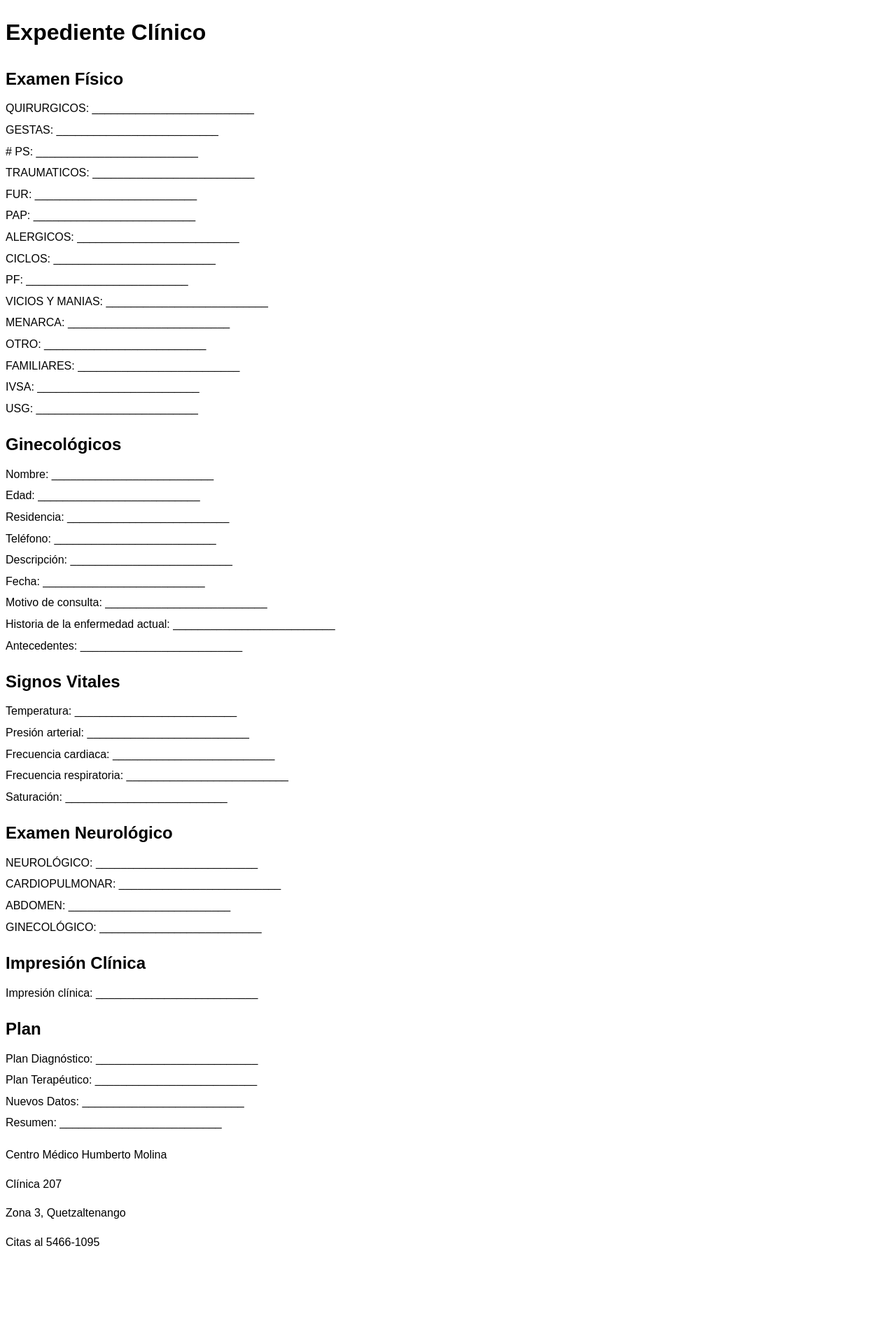
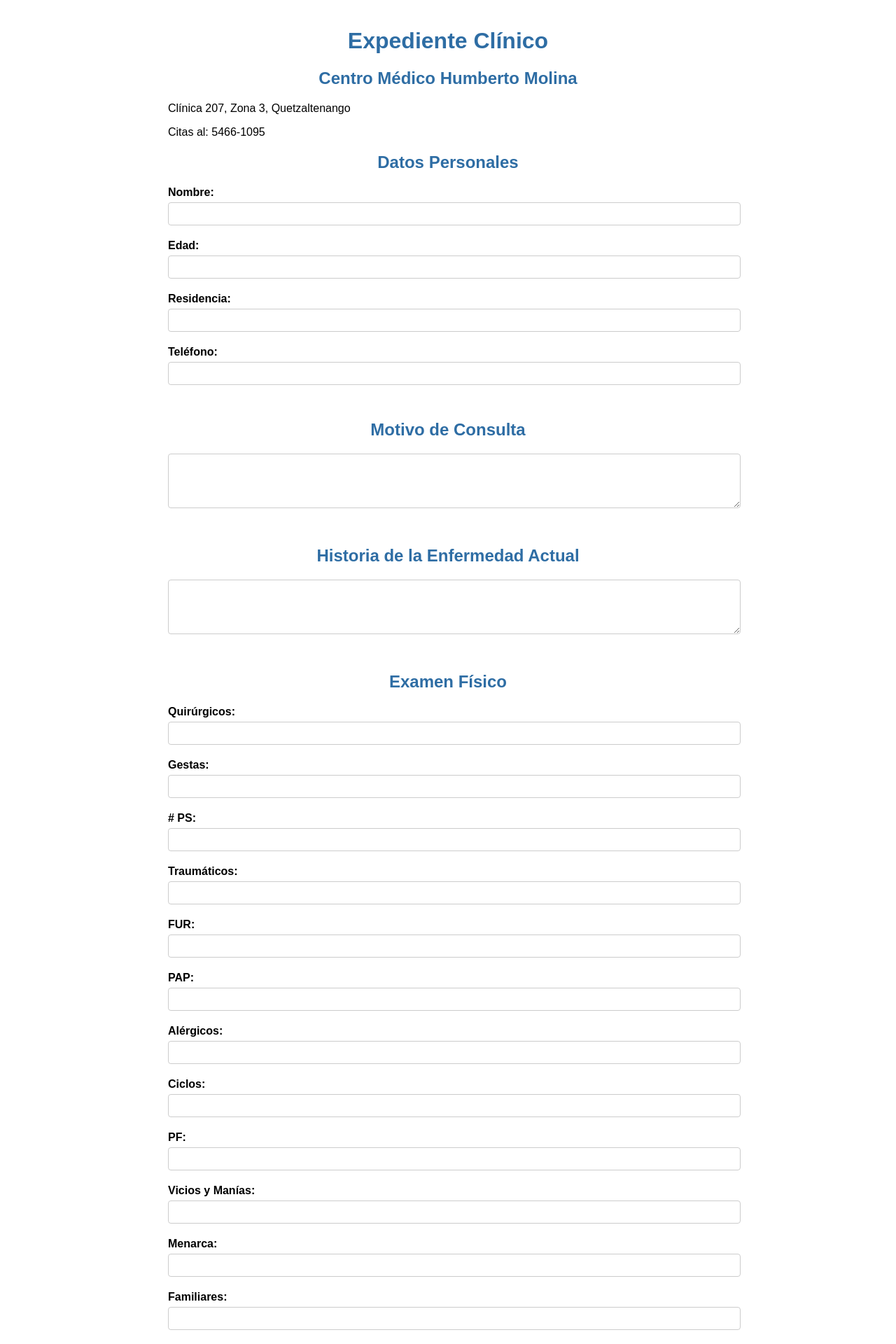
Before and after one commit to Kozukiannd/historial-clinico, a Django app: page / in a window 1280 px wide. Shown: the top 1920 px of the page at 70% size. Before the commit the page ends 1780 px from the top, so only its background shows below. Run offline with Django 3.2, Linux system fonts and the light colour scheme.

Commit message:
Cambie el HTML para la página.

```diff
--- a/blog/templates/blog/post_list.html
+++ b/blog/templates/blog/post_list.html
@@ -7,92 +7,140 @@
     <style>
         body {
             font-family: Arial, sans-serif;
-            line-height: 1.6;
+            margin: 40px;
+        }
+        .container {
+            max-width: 800px;
+            margin: 0 auto;
+        }
+        h1, h2 {
+            text-align: center;
+            color: #2e6da4;
         }
         .section {
-            margin: 20px 0;
+            margin-bottom: 30px;
         }
-        .section-title {
+        label {
             font-weight: bold;
-            margin-bottom: 10px;
+            display: block;
+            margin-bottom: 5px;
         }
-        .field {
-            margin: 5px 0;
+        input[type="text"], input[type="date"], textarea {
+            width: 100%;
+            padding: 8px;
+            margin-bottom: 20px;
+            border: 1px solid #ccc;
+            border-radius: 4px;
+        }
+        textarea {
+            resize: vertical;
         }
     </style>
 </head>
 <body>
-
+    <div class="container">
         <h1>Expediente Clínico</h1>
+        <h2>Centro Médico Humberto Molina</h2>
+        <p>Clínica 207, Zona 3, Quetzaltenango</p>
+        <p>Citas al: 5466-1095</p>
 
         <div class="section">
-        <h2 class="section-title">Examen Físico</h2>
-        <div class="field">QUIRURGICOS: __________________________</div>
-        <div class="field">GESTAS: __________________________</div>
-        <div class="field"># PS: __________________________</div>
-        <div class="field">TRAUMATICOS: __________________________</div>
-        <div class="field">FUR: __________________________</div>
-        <div class="field">PAP: __________________________</div>
-        <div class="field">ALERGICOS: __________________________</div>
-        <div class="field">CICLOS: __________________________</div>
-        <div class="field">PF: __________________________</div>
-        <div class="field">VICIOS Y MANIAS: __________________________</div>
-        <div class="field">MENARCA: __________________________</div>
-        <div class="field">OTRO: __________________________</div>
-        <div class="field">FAMILIARES: __________________________</div>
-        <div class="field">IVSA: __________________________</div>
-        <div class="field">USG: __________________________</div>
+            <h2>Datos Personales</h2>
+            <label for="nombre">Nombre:</label>
+            <input type="text" id="nombre" name="nombre">
+
+            <label for="edad">Edad:</label>
+            <input type="text" id="edad" name="edad">
+
+            <label for="residencia">Residencia:</label>
+            <input type="text" id="residencia" name="residencia">
+
+            <label for="telefono">Teléfono:</label>
+            <input type="text" id="telefono" name="telefono">
         </div>
 
         <div class="section">
-        <h2 class="section-title">Ginecológicos</h2>
-        <div class="field">Nombre: __________________________</div>
-        <div class="field">Edad: __________________________</div>
-        <div class="field">Residencia: __________________________</div>
-        <div class="field">Teléfono: __________________________</div>
-        <div class="field">Descripción: __________________________</div>
-        <div class="field">Fecha: __________________________</div>
-        <div class="field">Motivo de consulta: __________________________</div>
-        <div class="field">Historia de la enfermedad actual: __________________________</div>
-        <div class="field">Antecedentes: __________________________</div>
+            <h2>Motivo de Consulta</h2>
+            <textarea id="motivo" name="motivo" rows="4"></textarea>
         </div>
 
         <div class="section">
-        <h2 class="section-title">Signos Vitales</h2>
-        <div class="field">Temperatura: __________________________</div>
-        <div class="field">Presión arterial: __________________________</div>
-        <div class="field">Frecuencia cardiaca: __________________________</div>
-        <div class="field">Frecuencia respiratoria: __________________________</div>
-        <div class="field">Saturación: __________________________</div>
+            <h2>Historia de la Enfermedad Actual</h2>
+            <textarea id="historia" name="historia" rows="4"></textarea>
         </div>
 
         <div class="section">
-        <h2 class="section-title">Examen Neurológico</h2>
-        <div class="field">NEUROLÓGICO: __________________________</div>
-        <div class="field">CARDIOPULMONAR: __________________________</div>
-        <div class="field">ABDOMEN: __________________________</div>
-        <div class="field">GINECOLÓGICO: __________________________</div>
+            <h2>Examen Físico</h2>
+
+            <label for="quirurgicos">Quirúrgicos:</label>
+            <input type="text" id="quirurgicos" name="quirurgicos">
+
+            <label for="gestas">Gestas:</label>
+            <input type="text" id="gestas" name="gestas">
+
+            <label for="ps"># PS:</label>
+            <input type="text" id="ps" name="ps">
+
+            <label for="traumaticos">Traumáticos:</label>
+            <input type="text" id="traumaticos" name="traumaticos">
+
+            <label for="fur">FUR:</label>
+            <input type="text" id="fur" name="fur">
+
+            <label for="pap">PAP:</label>
+            <input type="text" id="pap" name="pap">
+
+            <label for="alergicos">Alérgicos:</label>
+            <input type="text" id="alergicos" name="alergicos">
+
+            <label for="ciclos">Ciclos:</label>
+            <input type="text" id="ciclos" name="ciclos">
+
+            <label for="pf">PF:</label>
+            <input type="text" id="pf" name="pf">
+
+            <label for="vicios">Vicios y Manías:</label>
+            <input type="text" id="vicios" name="vicios">
+
+            <label for="menarca">Menarca:</label>
+            <input type="text" id="menarca" name="menarca">
+
+            <label for="familiar">Familiares:</label>
+            <input type="text" id="familiar" name="familiar">
         </div>
 
         <div class="section">
-        <h2 class="section-title">Impresión Clínica</h2>
-        <div class="field">Impresión clínica: __________________________</div>
+            <h2>Signos Vitales</h2>
+            <label for="temperatura">Temperatura:</label>
+            <input type="text" id="temperatura" name="temperatura">
+
+            <label for="presion">Presión Arterial:</label>
+            <input type="text" id="presion" name="presion">
+
+            <label for="fc">Frecuencia Cardiaca:</label>
+            <input type="text" id="fc" name="fc">
+
+            <label for="fr">Frecuencia Respiratoria:</label>
+            <input type="text" id="fr" name="fr">
+
+            <label for="saturacion">Saturación:</label>
+            <input type="text" id="saturacion" name="saturacion">
         </div>
 
         <div class="section">
-        <h2 class="section-title">Plan</h2>
-        <div class="field">Plan Diagnóstico: __________________________</div>
-        <div class="field">Plan Terapéutico: __________________________</div>
-        <div class="field">Nuevos Datos: __________________________</div>
-        <div class="field">Resumen: __________________________</div>
+            <h2>Impresión Clínica y Planes</h2>
+            <label for="impresion">Impresión Clínica:</label>
+            <textarea id="impresion" name="impresion" rows="4"></textarea>
+
+            <label for="plan_diagnostico">Plan Diagnóstico:</label>
+            <textarea id="plan_diagnostico" name="plan_diagnostico" rows="4"></textarea>
+
+            <label for="plan_terapeutico">Plan Terapéutico:</label>
+            <textarea id="plan_terapeutico" name="plan_terapeutico" rows="4"></textarea>
+
+            <label for="nuevos_datos">Nuevos Datos:</label>
+            <textarea id="nuevos_datos" name="nuevos_datos" rows="4"></textarea>
         </div>
-
-    <footer>
-        <p>Centro Médico Humberto Molina</p>
-        <p>Clínica 207</p>
-        <p>Zona 3, Quetzaltenango</p>
-        <p>Citas al 5466-1095</p>
-    </footer>
-
+    </div>
 </body>
 </html>
```
Lines whose indentation alone changed are shown as unchanged.
